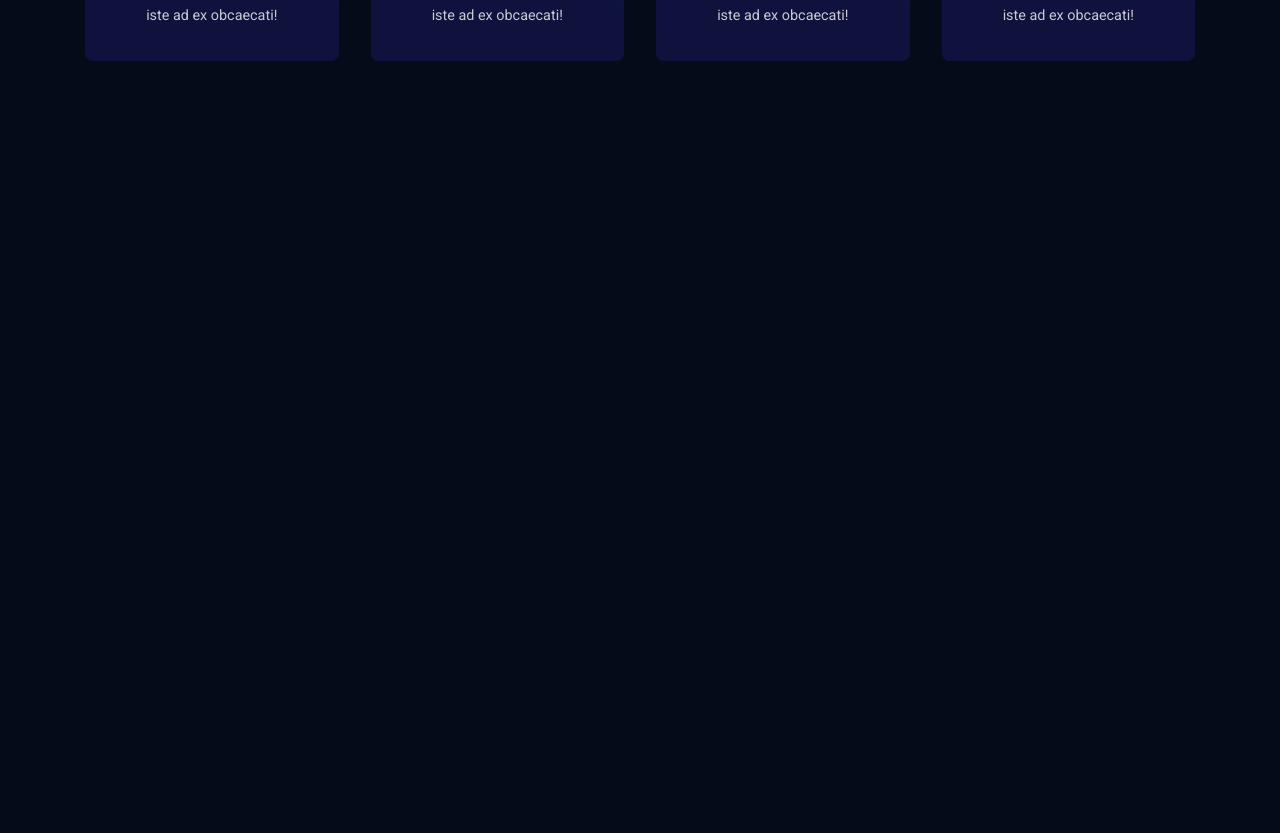
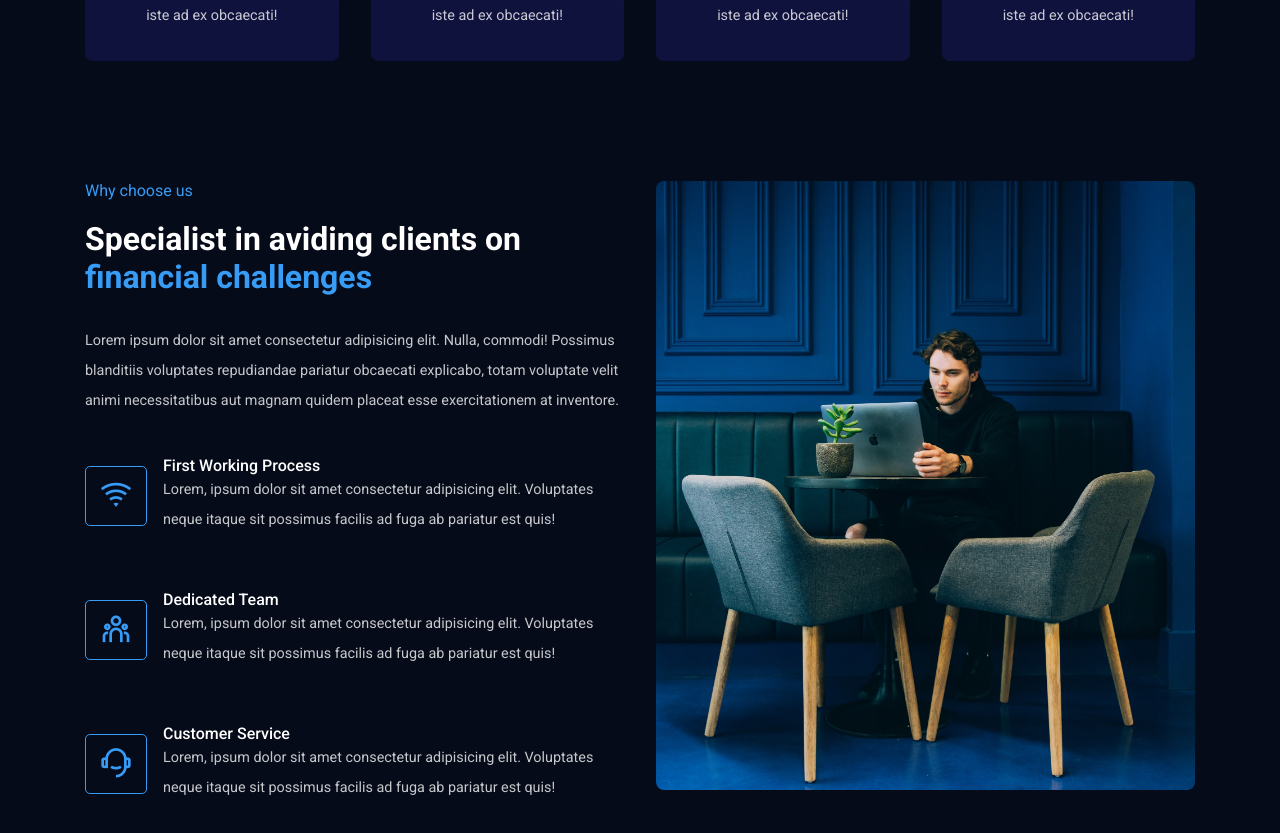
Before and after one commit to utkutasglk/Ondapos, a React (Create React App) app: page / in a window 1280 px wide. Shown: the part 1320-2153 px from the top of the page. Before the commit the page ends 1441 px from the top, so only its background shows below. Built offline with nearby package versions, Linux system fonts and the light colour scheme.

Commit message:
About section done

```diff
--- a/src/App.js
+++ b/src/App.js
@@ -4,6 +4,7 @@ import Header from "./components/Header/Header";
 import Hero from "./components/UI/Hero";
 import Counter from "./components/UI/Counter";
 import Services from "./components/UI/Services";
+import About from "./components/UI/About";
 
 function App() {
   return (
@@ -12,6 +13,7 @@ function App() {
       <Hero />
       <Counter />
       <Services />
+      <About />
     </>
   );
 }
--- /dev/null
+++ b/src/components/UI/About.jsx
@@ -0,0 +1,63 @@
+import React from "react";
+import "../../styles/about.css";
+
+import aboutImg from "../../images/about-us.jpg";
+
+const chooseData = [
+  {
+    icon: "ri-wifi-line",
+    title: "First Working Process",
+    desc: "Lorem, ipsum dolor sit amet consectetur adipisicing elit. Voluptates neque itaque sit possimus facilis ad fuga ab pariatur est quis!",
+  },
+  {
+    icon: "ri-team-line",
+    title: "Dedicated Team",
+    desc: "Lorem, ipsum dolor sit amet consectetur adipisicing elit. Voluptates neque itaque sit possimus facilis ad fuga ab pariatur est quis!",
+  },
+  {
+    icon: "ri-customer-service-2-line",
+    title: "Customer Service",
+    desc: "Lorem, ipsum dolor sit amet consectetur adipisicing elit. Voluptates neque itaque sit possimus facilis ad fuga ab pariatur est quis!",
+  },
+];
+
+const About = () => {
+  return (
+    <section id="about">
+      <div className="container">
+        <div className="about__wrapper">
+          <div className="about__content">
+            <h6 className="subtitle">Why choose us</h6>
+            <h2>Specialist in aviding clients on</h2>
+            <h2 className="highlight">financial challenges</h2>
+            <p className="description about__content-desc">
+              Lorem ipsum dolor sit amet consectetur adipisicing elit. Nulla,
+              commodi! Possimus blanditiis voluptates repudiandae pariatur
+              obcaecati explicabo, totam voluptate velit animi necessitatibus
+              aut magnam quidem placeat esse exercitationem at inventore.
+            </p>
+
+            <div className="choose__item-wrapper">
+              {chooseData.map((item, index) => (
+                <div className="choose__us-item" key={index}>
+                  <span className="choose__us-icon">
+                    <i class={item.icon}></i>
+                  </span>
+                  <div>
+                    <h4 className="choose__us-title">{item.title}</h4>
+                    <p className="description">{item.desc}</p>
+                  </div>
+                </div>
+              ))}
+            </div>
+          </div>
+          <div className="about__img">
+            <img src={aboutImg} alt="" />
+          </div>
+        </div>
+      </div>
+    </section>
+  );
+};
+
+export default About;
--- /dev/null
+++ b/src/styles/about.css
@@ -0,0 +1,55 @@
+.about__wrapper {
+  display: flex;
+  column-gap: 2rem;
+}
+
+.about__content,
+.about__img {
+  width: 50%;
+}
+
+.about__img {
+  border-radius: 0.8rem;
+}
+.about__img img {
+  width: 100%;
+  height: 75%;
+  object-fit: cover;
+  border-radius: 0.5rem;
+}
+.about__content-desc {
+  margin-top: 30px;
+}
+
+.choose__item-wrapper {
+  margin-top: 20px;
+}
+
+.choose__us-item {
+  padding: 20px 20px 20px 0px;
+  display: flex;
+  align-items: center;
+  column-gap: 1rem;
+  margin-top: 15px;
+}
+
+.choose__us-icon {
+  width: 50px;
+  height: 60px;
+  padding: 0px 30px;
+  display: flex;
+  align-items: center;
+  justify-content: center;
+  border: 1px solid var(--primary-color);
+  border-radius: 5px;
+}
+
+.choose__us-icon i {
+  color: var(--primary-color);
+  font-size: 2rem;
+}
+
+.choose__us-title {
+  color: #fff;
+  font-weight: 500;
+}
```
